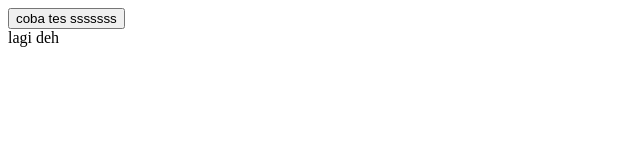
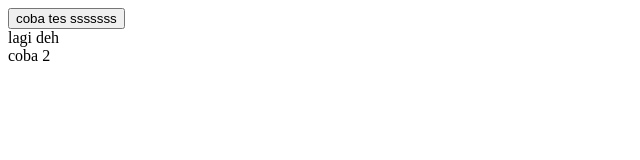
Before and after one commit to jokoprsty/coba, a plain HTML site: page button/button.html in a window 1280 px wide. Shown: the full height of the page, 0-640 px from the left. Drawn offline with Linux system fonts and the light colour scheme.

Commit message:
ubah tombol 2

```diff
--- a/button/button.html
+++ b/button/button.html
@@ -5,6 +5,7 @@
     <body>
         <button> coba tes sssssss</button>
         <div>lagi deh</div>
+        <div>coba 2</div>
     </body>
 
 </html>
```
